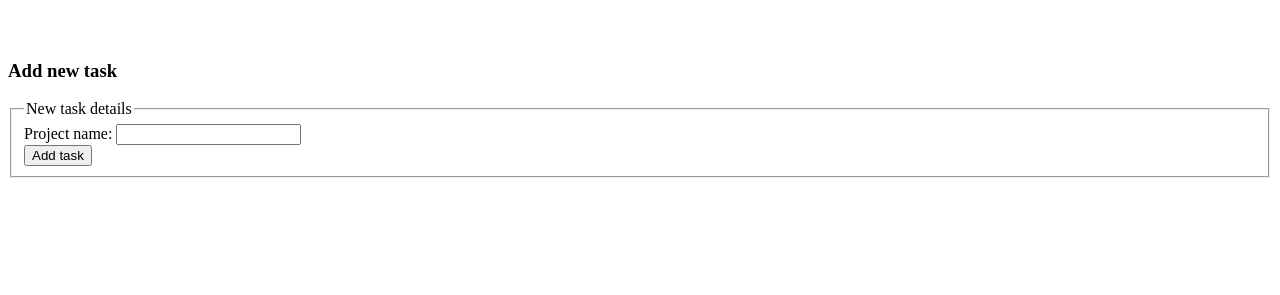
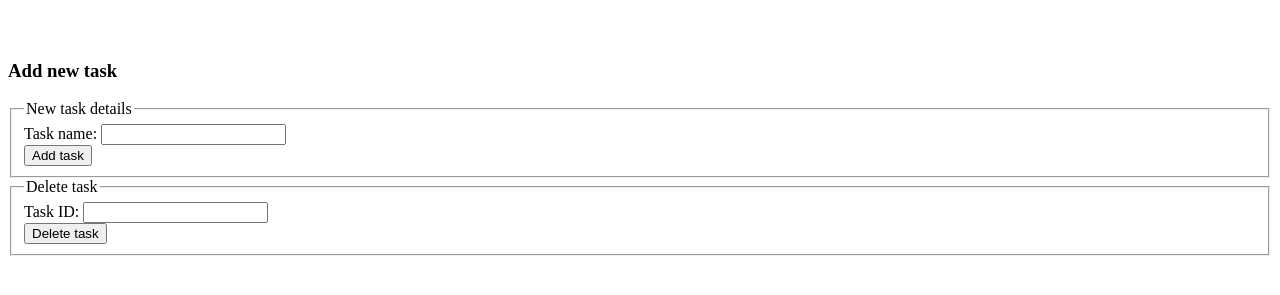
Before and after one commit to sergvbash/sql_app, a Flask app: page /project/1 in a window 1280 px wide. Shown: the part 83-378 px from the top of the page. Run offline with Flask 2, Linux system fonts and the light colour scheme; data that the repository does not hold is empty.

Commit message:
chalange_solution

```diff
--- a/app.py
+++ b/app.py
@@ -61,5 +61,46 @@ def add_task(project_id):
         flash('Enter a description for your new task', 'red')
     return redirect(url_for('show_tasks', project_id=project_id))
 
+@app.route('/delete/task/<project_id>', methods=['post'])
+def del_task(project_id):
+    task_id = request.form['taskid']
+    if task_id:
+        tasktodel = Task.query.filter_by(task_id=task_id).first()
+        if tasktodel:
+            db.session.delete(tasktodel)
+            db.session.commit()
+            flash('The task was successfully deleted', 'green')
+        else:
+            flash('There is no task with suth an ID', 'red')
+    else:
+        flash('Enter an ID of a task to delete', 'red')
+    return redirect(url_for('show_tasks', project_id=project_id))
+
+@app.route('/delete/project/', methods=['post'])
+def del_project():
+    project_id = request.form['projectid']
+    all_tasks = request.form.get('plustasks')
+    if project_id:
+        projecttodel = Project.query.filter_by(project_id=project_id).first()
+        if projecttodel:
+            if all_tasks=='checked':
+                taskstodel = Task.query.filter_by(project_id=project_id).all()
+                for tasktodel in taskstodel:
+                    db.session.delete(tasktodel)
+                    db.session.flush()
+                db.session.delete(projecttodel)
+                db.session.commit()
+                flash('The project and all tasks were successfully deleted', 'green')
+            else:
+                db.session.delete(projecttodel)
+                db.session.commit()
+                flash('The project was successfully deleted', 'green')
+        else:
+            flash('There is no project with suth an ID', 'red')
+    else:
+        flash('Enter an ID of a project to delete', 'red')
+    return redirect(url_for('show_projects'))
+
+
 
 app.run(debug=True, host='127.0.0.1', port=3000)
--- a/templates/project_tasks.html
+++ b/templates/project_tasks.html
@@ -10,7 +10,7 @@
     <h1>Project: {{project.title}}</h1>
     <ul>
         {% for i in tasks %}
-        <li>Task {{i.task_id}}: {{i.description}}</li>
+        <li>Task ID {{i.task_id}}: {{i.description}}</li>
         {% endfor %}
     </ul>
 
@@ -20,13 +20,23 @@
     <form method="post" action="/add/task/{{project.project_id}}">
         <fieldset>
             <legend>New task details </legend>
-            Project name: <input type="text" name="taskdescription"><br>
+            Task name: <input type="text" name="taskdescription"><br>
             <input type="submit" value="Add task">
+
+        </fieldset>
+    </form>
+    <form method="post" action="/delete/task/{{project.project_id}}">
+        <fieldset>
+            <legend>Delete task </legend>
+            Task ID: <input type="number" name="taskid"><br>
+            <input type="submit" value="Delete task">
 
         </fieldset>
     </form>
     {% for category, message in get_flashed_messages(with_categories=True) %}
     <div style="color: {{category}};">{{ message }}</div>
     {% endfor %}
+
+
 </body>
 </html>
--- a/test_database.py
+++ b/test_database.py
@@ -20,10 +20,11 @@ class Task(Base):
     __tablename__ = 'tasks'
 
     task_id = Column(Integer, primary_key=True)
-    project_id = Column(Integer, ForeignKey('projects.project_id'))
+    # project_id = Column(Integer, ForeignKey('projects.project_id'))
+    project_id = Column(Integer)
     description = Column(String(100))
 
-    project = relationship('Project')
+    # project = relationship('Project')
 
     def __repr__(self):
         return "<Task(task_id = '{0}', project_id='{1}', description='{2}')".format(self.task_id, self.project_id, self.description)
```
Also changed, not shown: templates/index.html (+9 -0 lines).
